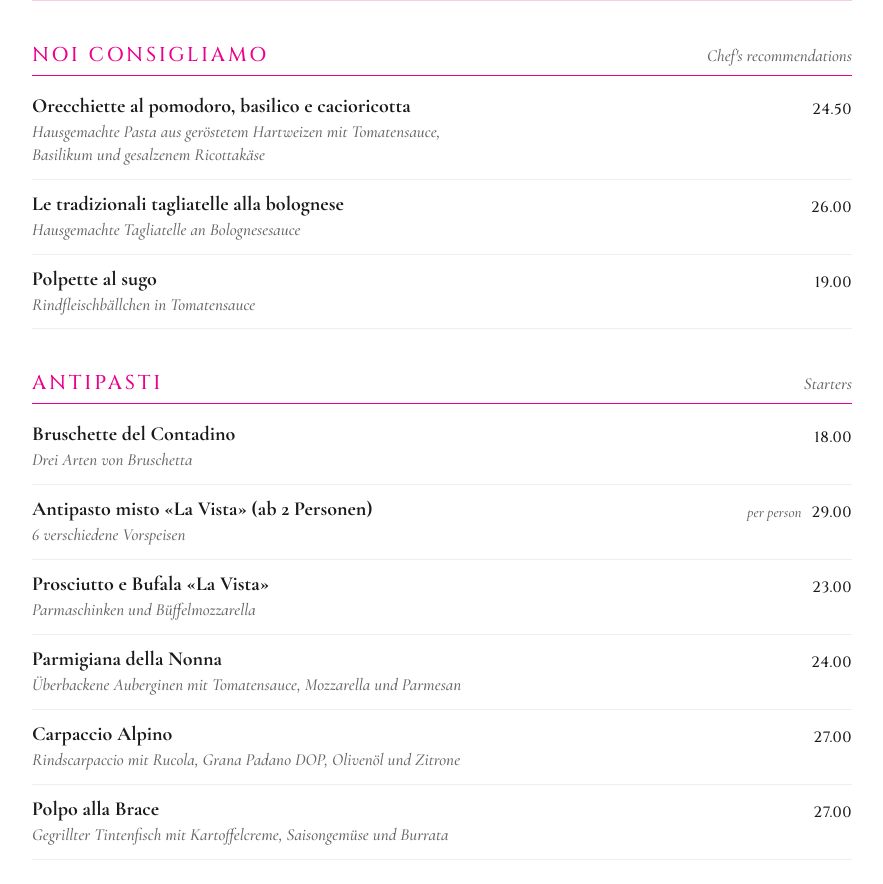
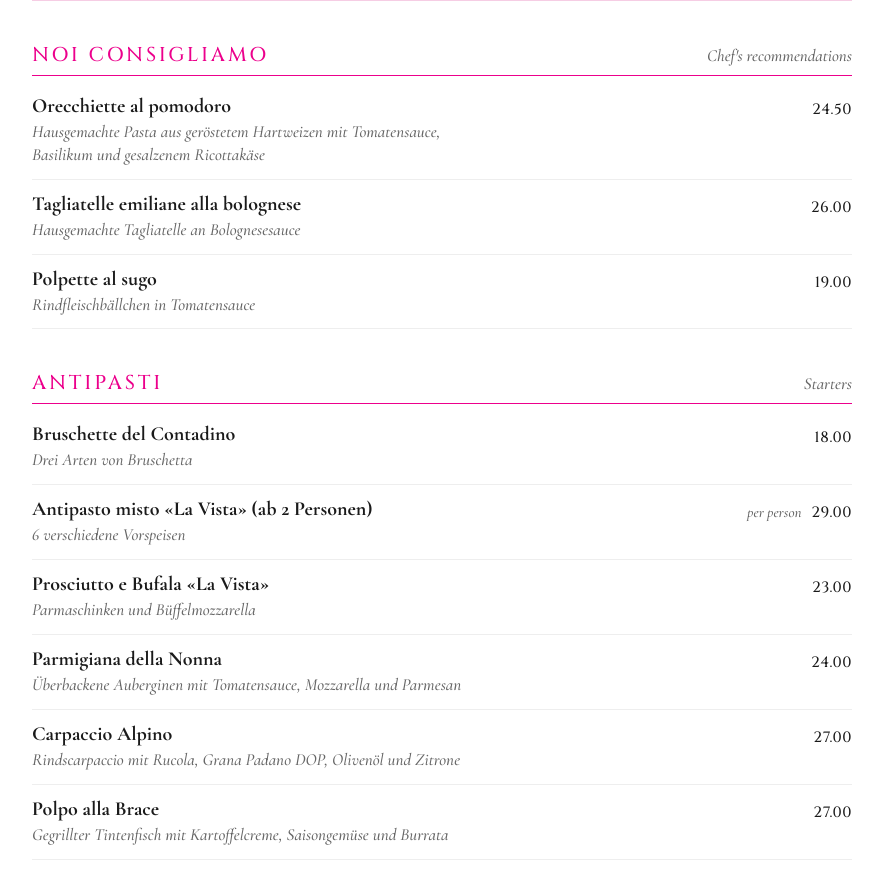
Before and after one commit to francescoalbanese0-sketch/lavista-arosa, a plain HTML site: page menu/index.html in a window 1280 px wide. Shown: the part 1385-2269 px from the top of the page, without its empty margins (198-1081 px from the left). Drawn offline with Linux system fonts and the light colour scheme.

Commit message:
Speisekarte: Orecchiette al pomodoro, Tagliatelle emiliane
Co-Authored-By: Claude Opus 5.5 <noreply@anthropic.com>
Claude-Session: https://claude.ai/code/session_013DuuXJ1imiBY6hTFpEydFk

```diff
--- a/menu/index.html
+++ b/menu/index.html
@@ -33,8 +33,8 @@
 <div class="it"><div class="nm"><h4>Aragosta</h4><p>Frische Languste, nach Ihrem Wunsch zubereitet</p></div><div class="prs"><div class="pr"><span class="nt"><span lang="de">pro kg</span><span lang="en">per kg</span></span><b>320.00</b></div></div></div>
 </section></div>
 <section id="s1"><div class="sh"><h3>Noi consigliamo</h3><span class="sub"><span lang="de">Der Chef empfiehlt</span><span lang="en">Chef&#x27;s recommendations</span></span></div>
-<div class="it"><div class="nm"><h4>Orecchiette al pomodoro, basilico e cacioricotta</h4><p>Hausgemachte Pasta aus geröstetem Hartweizen mit Tomatensauce,<br>Basilikum und gesalzenem Ricottakäse</p></div><div class="prs"><div class="pr"><span class="nt"></span><b>24.50</b></div></div></div>
-<div class="it"><div class="nm"><h4>Le tradizionali tagliatelle alla bolognese</h4><p>Hausgemachte Tagliatelle an Bolognesesauce</p></div><div class="prs"><div class="pr"><span class="nt"></span><b>26.00</b></div></div></div>
+<div class="it"><div class="nm"><h4>Orecchiette al pomodoro</h4><p>Hausgemachte Pasta aus geröstetem Hartweizen mit Tomatensauce,<br>Basilikum und gesalzenem Ricottakäse</p></div><div class="prs"><div class="pr"><span class="nt"></span><b>24.50</b></div></div></div>
+<div class="it"><div class="nm"><h4>Tagliatelle emiliane alla bolognese</h4><p>Hausgemachte Tagliatelle an Bolognesesauce</p></div><div class="prs"><div class="pr"><span class="nt"></span><b>26.00</b></div></div></div>
 <div class="it"><div class="nm"><h4>Polpette al sugo</h4><p>Rindfleischbällchen in Tomatensauce</p></div><div class="prs"><div class="pr"><span class="nt"></span><b>19.00</b></div></div></div>
 </section>
 <section id="s2"><div class="sh"><h3>Antipasti</h3><span class="sub"><span lang="de">Vorspeisen</span><span lang="en">Starters</span></span></div>
```
